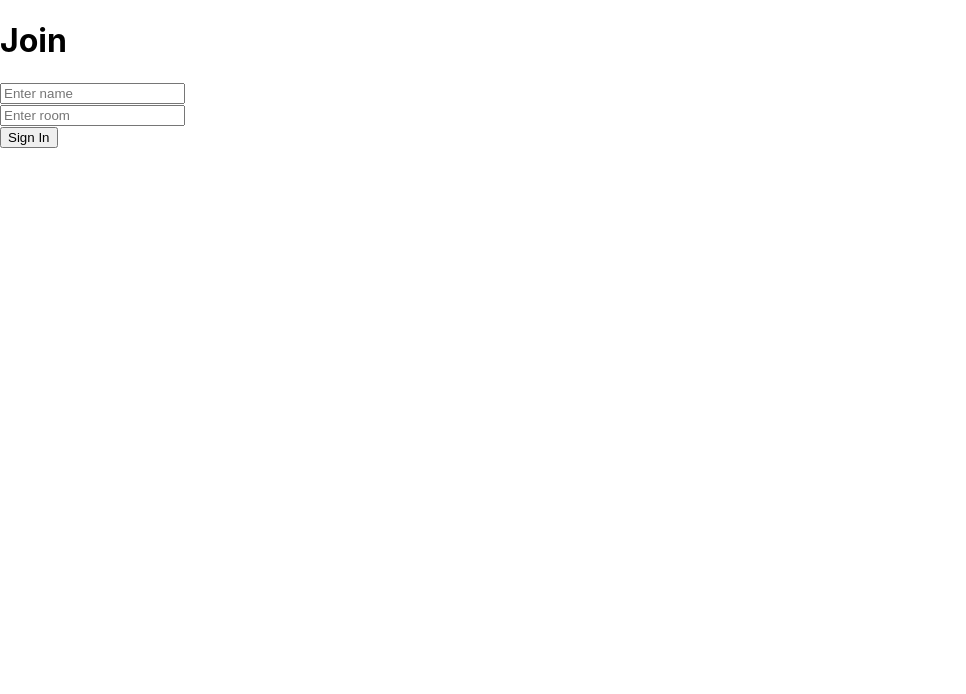
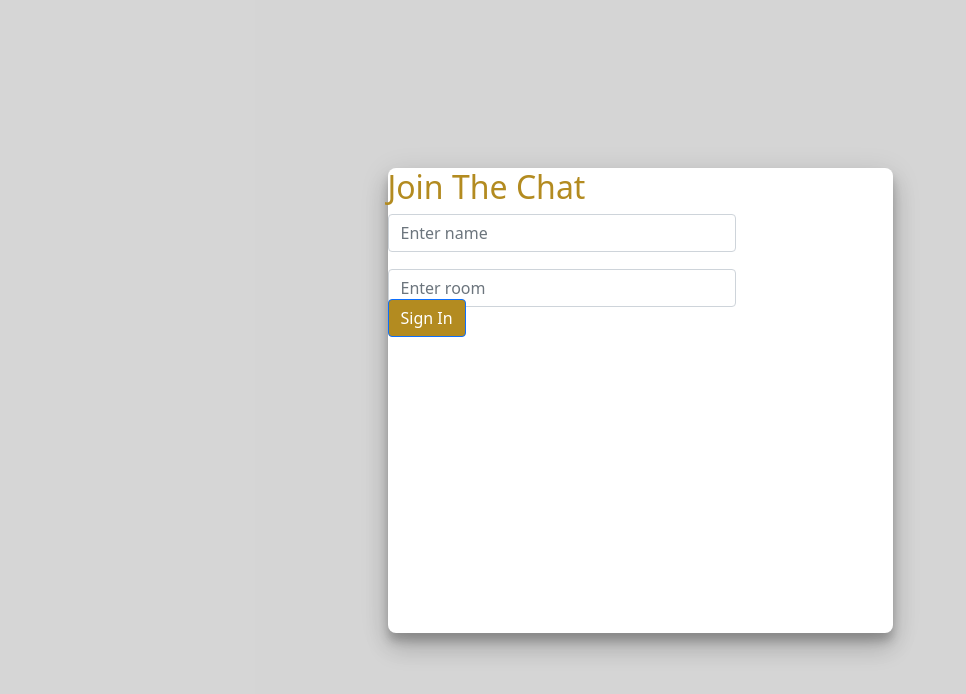
Before and after one commit to Mar-Issah/Chat-App, a React (Create React App) app in the folder client/: page / in a window 1280 px wide. Shown: the top 694 px of the page, without its empty margins (0-966 px from the left). Built offline with nearby package versions, Linux system fonts and the light colour scheme.

Commit message:
fixed react-bootstrap

```diff
--- a/client/package.json
+++ b/client/package.json
@@ -9,7 +9,6 @@
     "bootstrap": "^5.1.0",
     "query-string": "^7.0.1",
     "react": "^17.0.2",
-    "react-bootstrap": "^2.0.0-beta.6",
     "react-dom": "^17.0.2",
     "react-emoji": "^0.5.0",
     "react-router-dom": "^5.3.0",
--- a/client/src/components/Join.js
+++ b/client/src/components/Join.js
@@ -13,17 +13,17 @@ const Join = () => {
 	const [room, setRoom] = useState("");
 
 	return (
-		<Container>
-			<Form>
-				<h1 className="heading">Join</h1>
-				<Form.Group>
+		<div className="form-container d-flex justify-content-center">
+			<Form className="form m-auto">
+				<h2 className="heading">Join The Chat</h2>
+				<Form.Group className="form-group">
 					<Form.Control
 						type="text"
 						placeholder="Enter name"
 						onChange={(e) => setName(e.target.value)}
 					/>
 				</Form.Group>
-				<Form.Group>
+				<Form.Group className="form-group mt-4">
 					<Form.Control
 						type="text"
 						placeholder="Enter room"
@@ -34,12 +34,12 @@ const Join = () => {
 					onClick={(e) => (!name || !room ? e.preventDefault() : null)}
 					to={`/chat?name=${name}&room=${room}`}
 				>
-					<Button type="submit" variant="primary">
+					<Button type="submit" className="join-btn">
 						Sign In
 					</Button>
 				</Link>
 			</Form>
-		</Container>
+		</div>
 	);
 };
 
--- a/client/src/index.css
+++ b/client/src/index.css
@@ -11,3 +11,36 @@ code {
 	font-family: source-code-pro, Menlo, Monaco, Consolas, "Courier New",
 		monospace;
 }
+
+.form-container {
+	height: 100vh;
+	width: 100vw;
+	background: rgba(196, 196, 196, 0.7);
+}
+.heading {
+	color: rgb(179, 139, 32);
+}
+.form {
+	width: 31.5625rem;
+	height: 29.0625rem;
+	background: #ffffff;
+	box-shadow: 0px 16px 24px rgba(0, 0, 0, 0.14),
+		0px 6px 30px rgba(0, 0, 0, 0.12), 0px 8px 10px rgba(0, 0, 0, 0.2);
+	border-radius: 8px;
+}
+
+.form-group {
+	width: 21.75rem;
+	height: 1.925rem;
+}
+
+.join-btn {
+	background-color: rgb(179, 139, 32) !important;
+	color: #ffffff;
+	border-color: none;
+}
+
+.join-btn:hover {
+	background-color: rgba(179, 139, 32, 0.3) !important;
+	color: rgba(0, 0, 0, 0.2) !important;
+}
--- a/client/src/index.js
+++ b/client/src/index.js
@@ -2,6 +2,7 @@ import React from "react";
 import ReactDOM from "react-dom";
 import "./index.css";
 import App from "./App";
+import "bootstrap/dist/css/bootstrap.min.css";
 
 ReactDOM.render(
 	<React.StrictMode>
```
